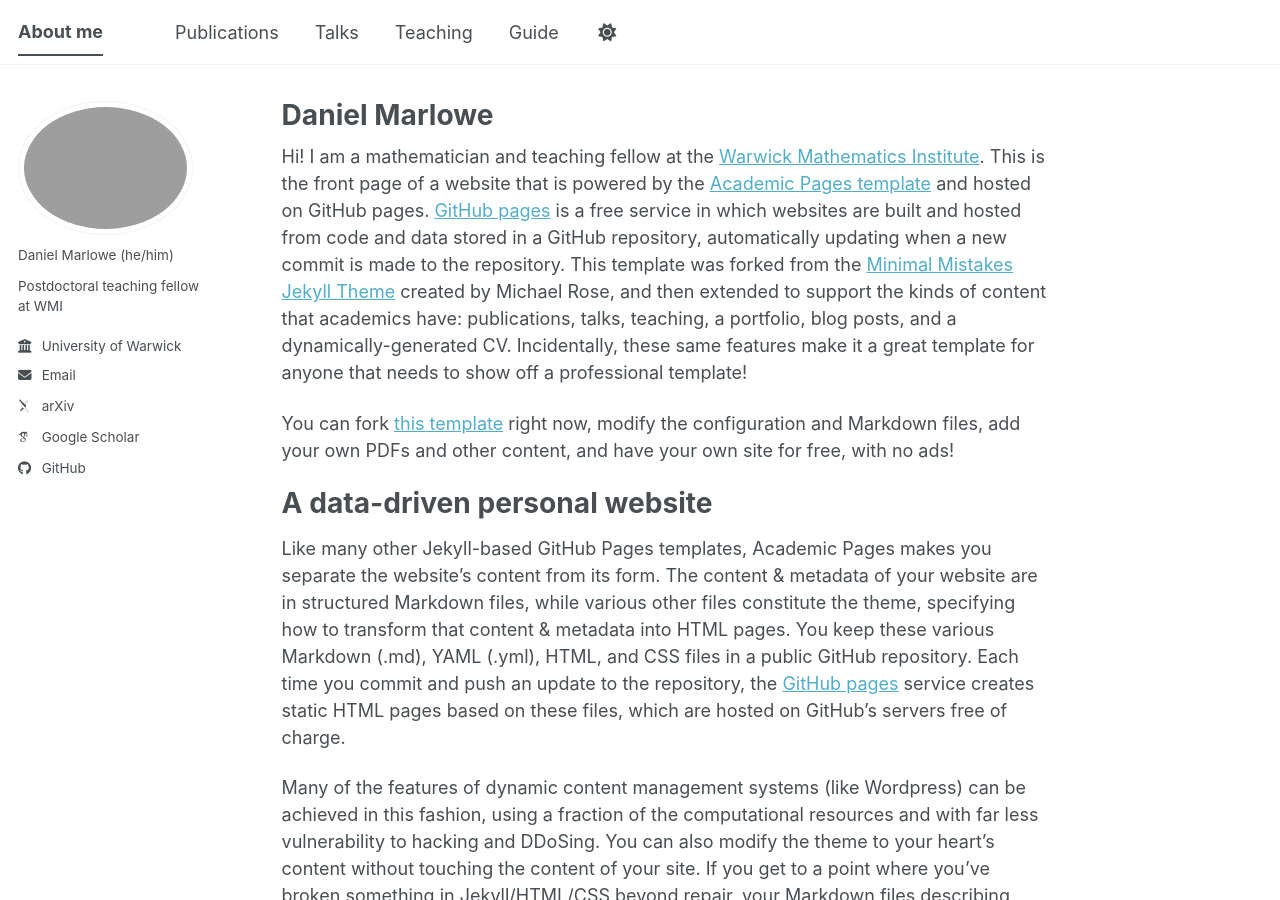
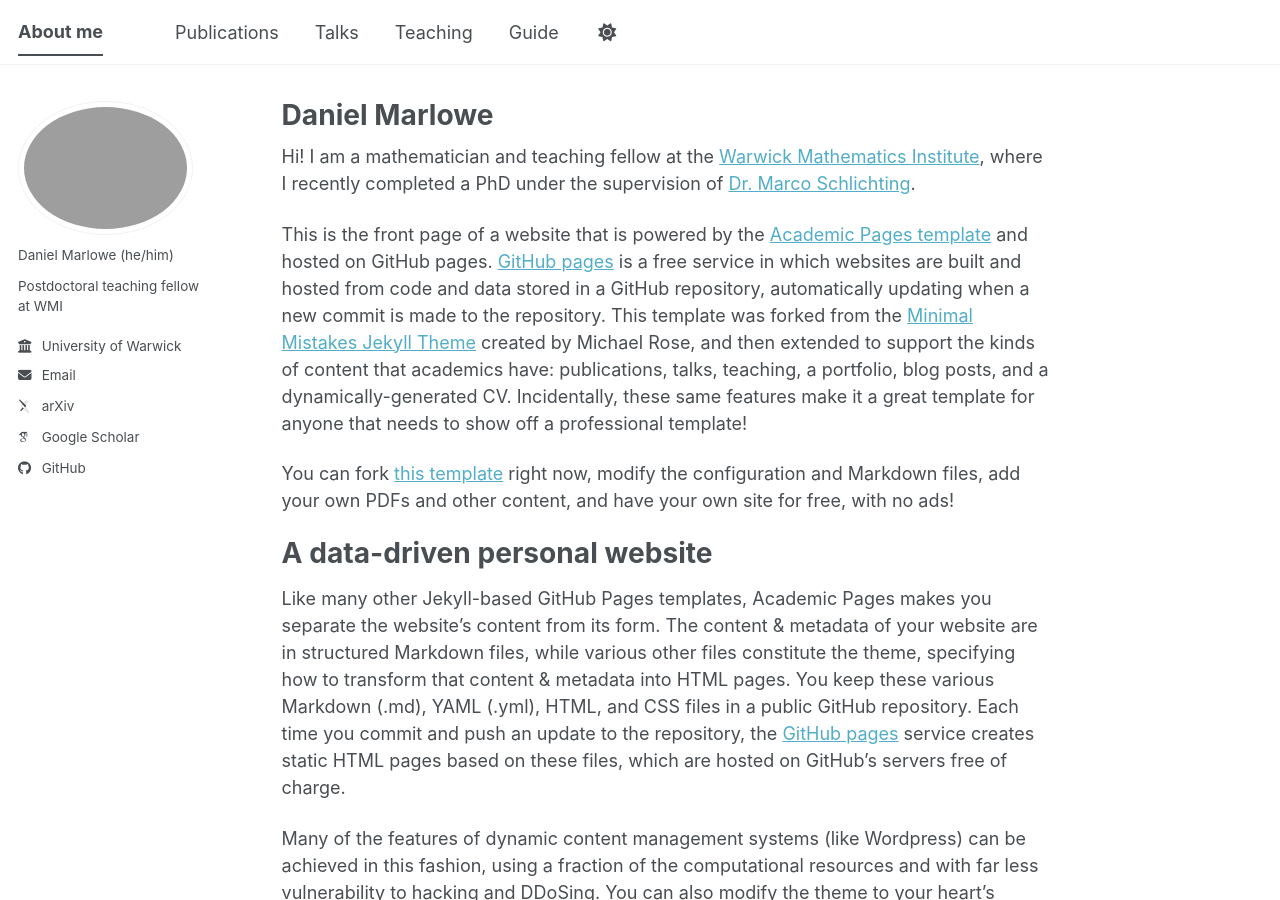
Before and after one commit to dmarl/dmarl.github.io, a Jekyll site: the page built from _pages/about.md, in a window 1280 px wide and 900 px high. Built offline with Jekyll 4.4.1, drawn with Linux system fonts in a browser that asks for light colours; some web fonts are replaced; a script bundle is joined from its source files by our own code; library files that are not in the unit come from our copies.

Commit message:
Update about.md

```diff
--- a/_pages/about.md
+++ b/_pages/about.md
@@ -7,7 +7,9 @@ redirect_from:
   - /about.html
 ---
 
-Hi! I am a mathematician and teaching fellow at the [Warwick Mathematics Institute](https://warwick.ac.uk/fac/sci/maths/).
+Hi! I am a mathematician and teaching fellow at the [Warwick Mathematics Institute](https://warwick.ac.uk/fac/sci/maths/), where I recently completed a PhD under the supervision of [Dr. Marco Schlichting](https://warwick.ac.uk/fac/sci/maths/people/staff/marco_schlichting/).
+
+
 This is the front page of a website that is powered by the [Academic Pages template](https://github.com/academicpages/academicpages.github.io) and hosted on GitHub pages. [GitHub pages](https://pages.github.com) is a free service in which websites are built and hosted from code and data stored in a GitHub repository, automatically updating when a new commit is made to the repository. This template was forked from the [Minimal Mistakes Jekyll Theme](https://mmistakes.github.io/minimal-mistakes/) created by Michael Rose, and then extended to support the kinds of content that academics have: publications, talks, teaching, a portfolio, blog posts, and a dynamically-generated CV. Incidentally, these same features make it a great template for anyone that needs to show off a professional template!
 
  You can fork [this template](https://github.com/academicpages/academicpages.github.io) right now, modify the configuration and Markdown files, add your own PDFs and other content, and have your own site for free, with no ads!
```
